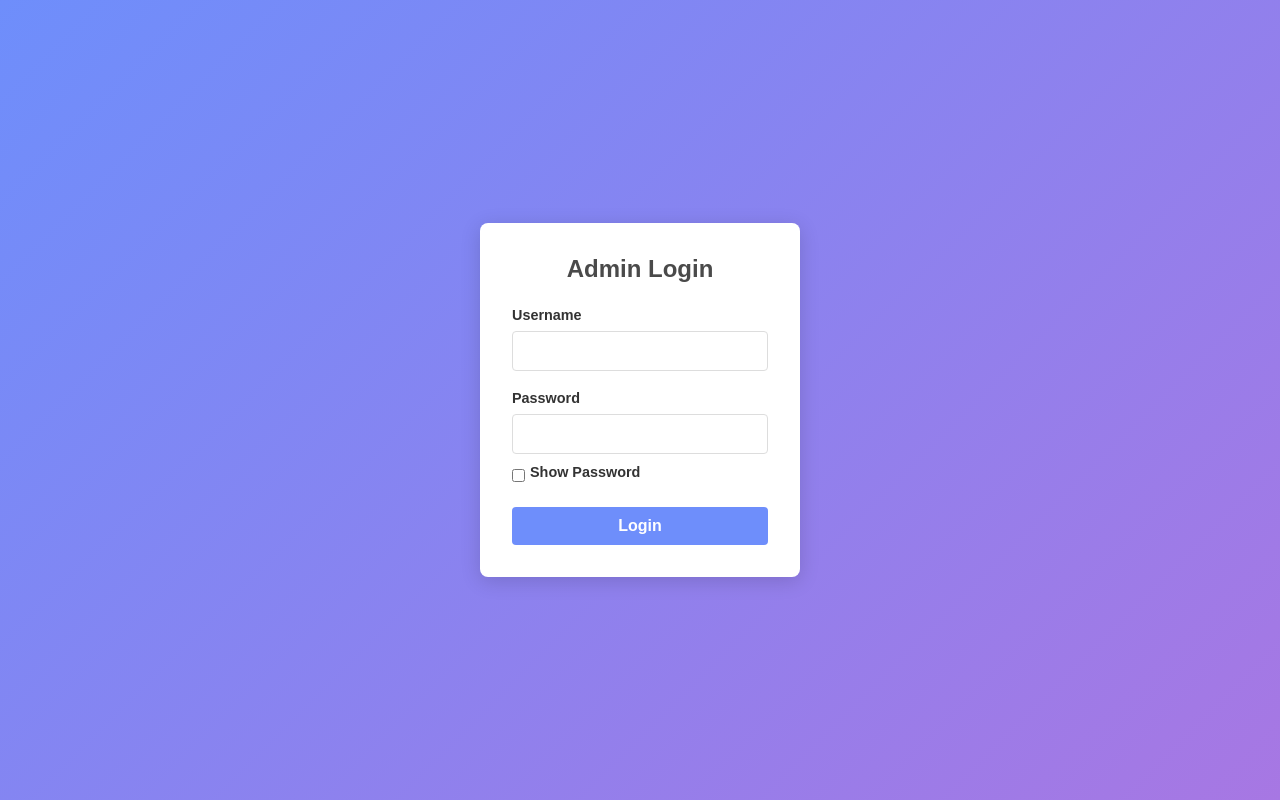
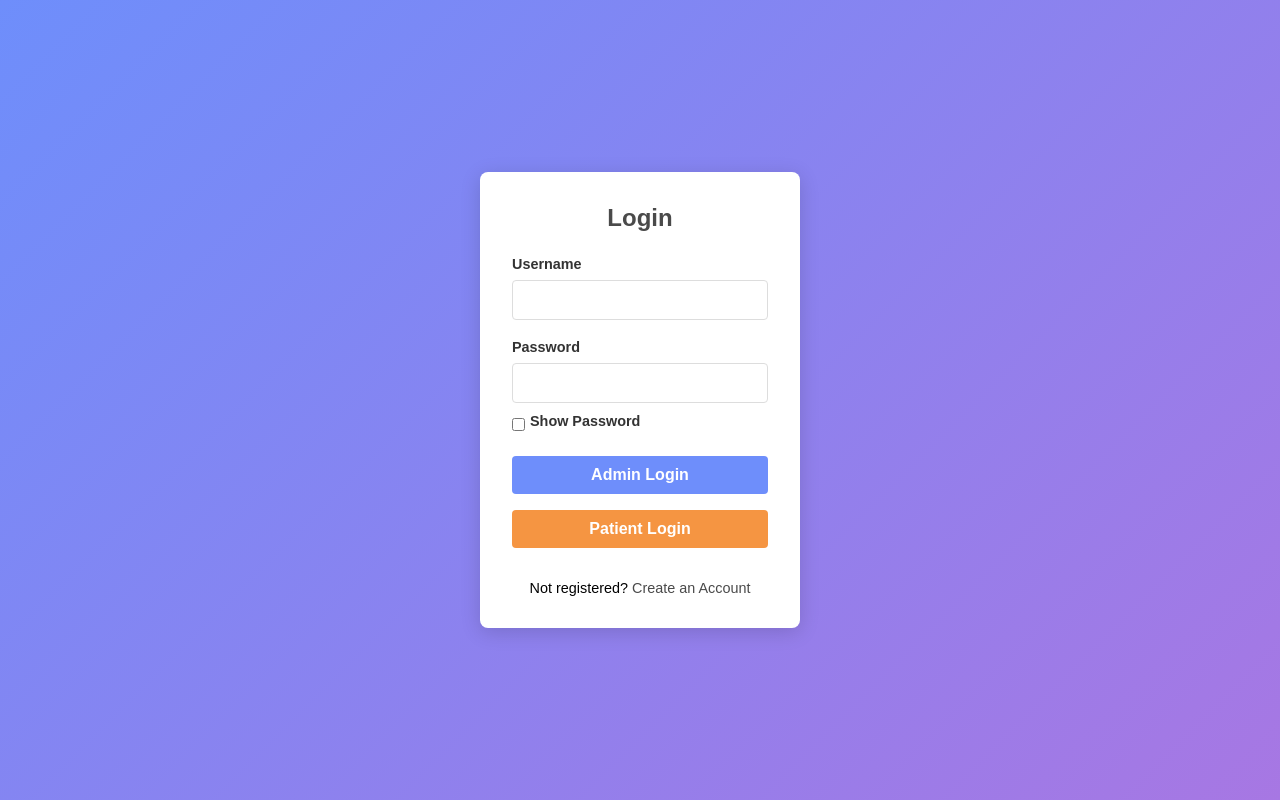
Before and after one commit to mayur1911/Parkinsons-Disease-Prediction, a Flask app: page / in a window 1280 px wide. Run offline with Flask 3, Linux system fonts and the light colour scheme; parts of the project's set-up code (start-up, migrations or seed data) failed here and were passed over.

Commit message:
added patient login functionality
added patient login functionality

```diff
--- a/app.py
+++ b/app.py
@@ -94,8 +94,21 @@ def login():
         flash('Invalid username or password')
     return render_template('login.html')
 
+@app.route('/patient_login', methods=['GET','POST'])
+def patient_login():
+    username = request.form.get('username')
+    password = request.form.get('password')
+
+    patient = Patient.query.filter_by(username=username).first()
+    if patient and check_password_hash(patient.password, password):
+        session['patient_id'] = patient.id  # Store patient session info
+        return redirect(url_for('predict_form', patient_id=patient.id)) # Redirect to 'predict.html' page
+    else:
+        flash('Invalid username or password', 'error')
+        return redirect(url_for('login'))  # Redirect back to login page if credentials are wrong
+
+
 @app.route('/register', methods=['GET', 'POST'])
-@login_required  # Protect the register route
 def register():
     if request.method == 'POST':
         name = request.form['name']
@@ -137,18 +150,6 @@ def register():
             flash('Error during registration. Please try again.')
 
     return render_template('register.html')
-
-@app.route('/patient/login', methods=['GET', 'POST'])
-def patient_login():
-    if request.method == 'POST':
-        username = request.form['username']
-        password = request.form['password']
-        patient = Patient.query.filter_by(username=username).first()
-        if patient and check_password_hash(patient.password, password):
-            session['patient_id'] = patient.id
-            return redirect(url_for('predict_form'))
-        flash('Invalid username or password')
-    return render_template('patient_login.html')
 
 @app.route('/dashboard')
 @login_required  # Protect the register route
--- a/templates/login.html
+++ b/templates/login.html
@@ -4,7 +4,7 @@
 <head>
     <meta charset="UTF-8">
     <meta name="viewport" content="width=device-width, initial-scale=1.0">
-    <title>Admin Login</title>
+    <title>Login</title>
     <style>
         /* Basic Reset */
         * {
@@ -69,21 +69,48 @@
         }
 
         /* Button Styling */
-        button[type="submit"] {
+        .button {
             width: 100%;
             padding: 10px;
-            background-color: #6e8efb;
             border: none;
             border-radius: 4px;
             color: #fff;
             font-size: 1rem;
             font-weight: bold;
             cursor: pointer;
+            margin-bottom: 1rem;
             transition: background-color 0.3s ease;
         }
 
-        button[type="submit"]:hover {
+        .admin-login-btn {
+            background-color: #6e8efb;
+        }
+
+        .admin-login-btn:hover {
             background-color: #575ed8;
+        }
+
+        .patient-login-btn {
+            background-color: #f59542;
+        }
+
+        .patient-login-btn:hover {
+            background-color: #e08136;
+        }
+
+        /* Registration Link */
+        .registration-link {
+            margin-top: 1rem;
+            font-size: 0.9rem;
+        }
+
+        .registration-link a {
+            color: #4a4a4a;
+            text-decoration: none;
+        }
+
+        .registration-link a:hover {
+            text-decoration: underline;
         }
 
         /* Show Password Checkbox */
@@ -125,7 +152,8 @@
         /* Responsive Design */
         @media (max-width: 480px) {
             form {
-                width: 90%; /* Makes the form take more width on small screens */
+                width: 90%;
+                /* Makes the form take more width on small screens */
             }
         }
     </style>
@@ -133,7 +161,7 @@
 
 <body>
     <form action="{{ url_for('login') }}" method="POST">
-        <h2>Admin Login</h2>
+        <h2>Login</h2>
         <label for="username">Username</label>
         <input type="text" id="username" name="username" required aria-label="Username">
 
@@ -146,7 +174,11 @@
             <label for="show-password" style="margin-left: 5px;">Show Password</label>
         </div>
 
-        <button type="submit">Login</button>
+        <!-- Admin Login Button -->
+        <button type="submit" class="button admin-login-btn">Admin Login</button>
+
+        <!-- Patient Login Button -->
+        <button type="button" class="button patient-login-btn" onclick="redirectToPatientLogin()">Patient Login</button>
 
         {% with messages = get_flashed_messages() %}
         {% if messages %}
@@ -157,6 +189,11 @@
         </ul>
         {% endif %}
         {% endwith %}
+
+        <!-- Patient Registration Link -->
+        <div class="registration-link">
+            <p>Not registered? <a href="{{ url_for('register') }}">Create an Account</a></p>
+        </div>
     </form>
 
     <!-- JavaScript to toggle password visibility -->
@@ -165,6 +202,31 @@
             const passwordField = document.getElementById("password");
             passwordField.type = (passwordField.type === "password") ? "text" : "password";
         }
+
+        function redirectToPatientLogin() {
+            const username = document.getElementById("username").value;
+            const password = document.getElementById("password").value;
+
+            // Create a form to submit the data to patient_login
+            const form = document.createElement("form");
+            form.method = "POST";
+            form.action = "{{ url_for('patient_login') }}";
+
+            const usernameField = document.createElement("input");
+            usernameField.type = "hidden";
+            usernameField.name = "username";
+            usernameField.value = username;
+            form.appendChild(usernameField);
+
+            const passwordField = document.createElement("input");
+            passwordField.type = "hidden";
+            passwordField.name = "password";
+            passwordField.value = password;
+            form.appendChild(passwordField);
+
+            document.body.appendChild(form);
+            form.submit();
+        }
     </script>
 </body>
 
```
Also changed, not shown: templates/patient_login.html (+8 -27 lines), instance/hospital_admin.db.
